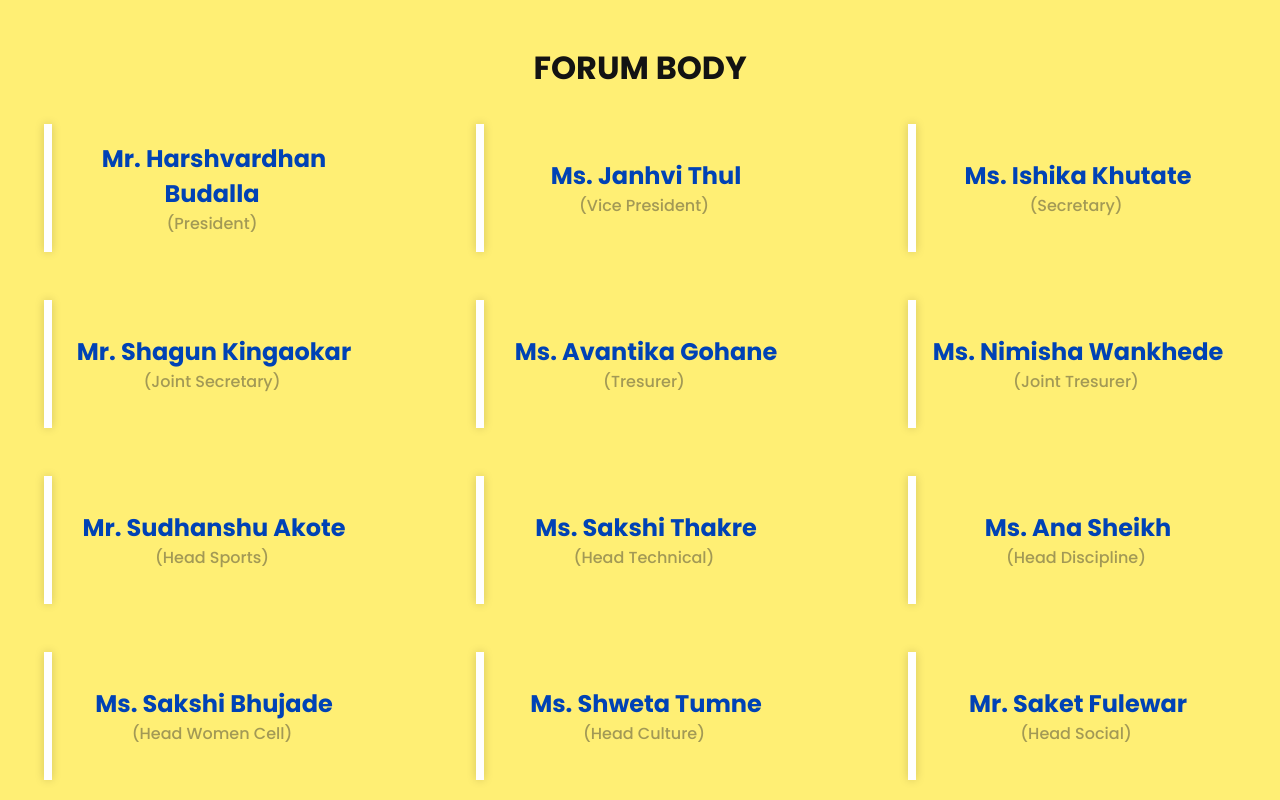
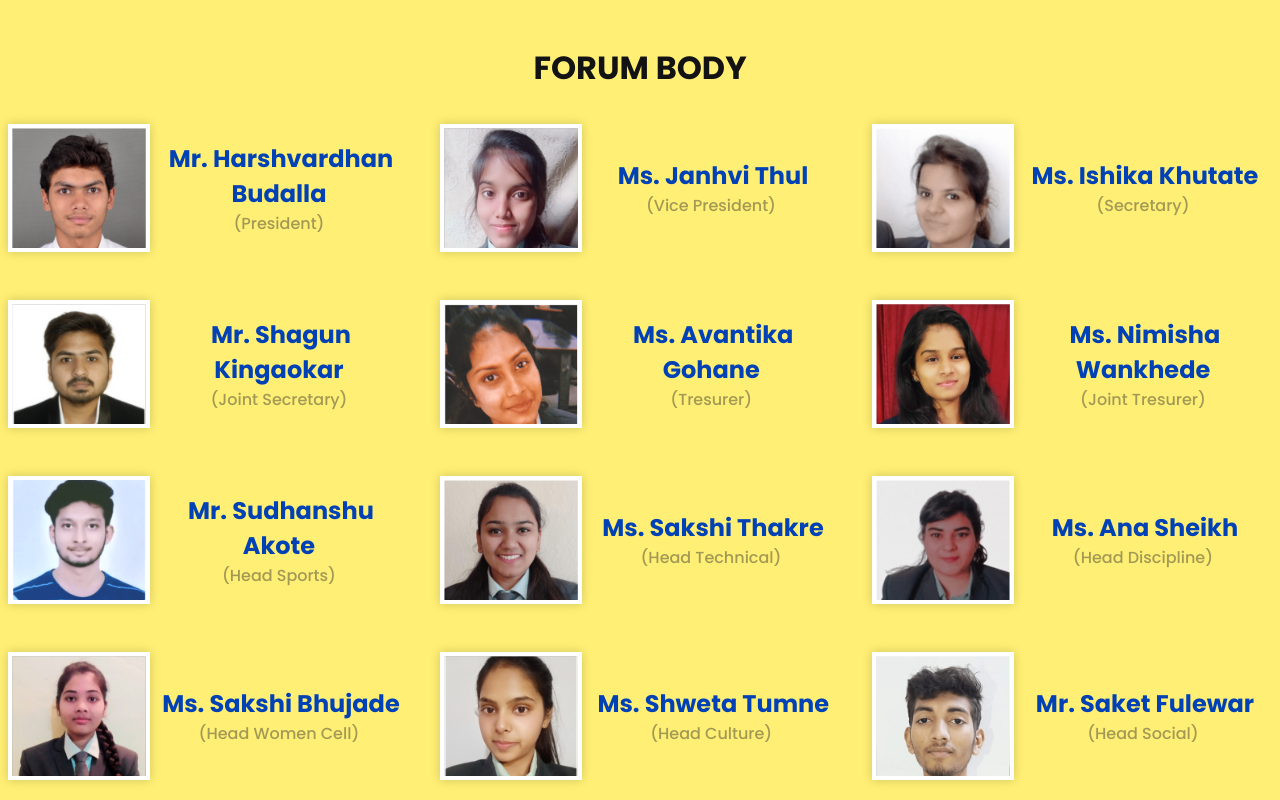
Before and after one commit to SaketFulewar/forumstacs, a plain HTML site: page index.html in a window 1280 px wide. Shown: the part 2440-3240 px from the top of the page. Drawn offline with Linux system fonts and the light colour scheme; the site is published under a folder, as on GitHub Pages, so addresses that start at the root find nothing.

Commit message:
Commit Third

```diff
--- a/index.html
+++ b/index.html
@@ -187,7 +187,7 @@
             <div class="dp-content">
                 <div class="dp-card flex justify-center align-center">
                     <div class="dp-img">
-                        <img src="/img/forumbody/p.png" alt="">
+                        <img src="img/forumbody/p.png" alt="">
                     </div>
                     <div class="about">
                         <h2>Mr. Harshvardhan Budalla</h2> <br>
@@ -197,7 +197,7 @@
 
                 <div class="dp-card flex justify-center align-center">
                     <div class="dp-img">
-                        <img src="/img/forumbody/vp.png" alt="">
+                        <img src="img/forumbody/vp.png" alt="">
                     </div>
                     <div class="about">
                         <h2>Ms. Janhvi Thul</h2> <br>
@@ -207,7 +207,7 @@
 
                 <div class="dp-card flex justify-center align-center">
                     <div class="dp-img">
-                        <img src="/img/forumbody/sec.png" alt="">
+                        <img src="img/forumbody/sec.png" alt="">
                     </div>
                     <div class="about">
                         <h2>Ms. Ishika Khutate</h2> <br>
@@ -217,7 +217,7 @@
 
                 <div class="dp-card flex justify-center align-center">
                     <div class="dp-img">
-                        <img src="/img/forumbody/jsec.png" alt="">
+                        <img src="img/forumbody/jsec.png" alt="">
                     </div>
                     <div class="about">
                         <h2>Mr. Shagun Kingaokar</h2> <br>
@@ -227,7 +227,7 @@
 
                 <div class="dp-card flex justify-center align-center">
                     <div class="dp-img">
-                        <img src="/img/forumbody/t.png" alt="">
+                        <img src="img/forumbody/t.png" alt="">
                     </div>
                     <div class="about">
                         <h2>Ms. Avantika Gohane</h2> <br>
@@ -237,7 +237,7 @@
 
                 <div class="dp-card flex justify-center align-center">
                     <div class="dp-img">
-                        <img src="/img/forumbody/jt.png" alt="">
+                        <img src="img/forumbody/jt.png" alt="">
                     </div>
                     <div class="about">
                         <h2>Ms. Nimisha Wankhede</h2> <br>
@@ -247,7 +247,7 @@
 
                 <div class="dp-card flex justify-center align-center">
                     <div class="dp-img">
-                        <img src="/img/forumbody/hp.png" alt="">
+                        <img src="img/forumbody/hp.png" alt="">
                     </div>
                     <div class="about">
                         <h2>Mr. Sudhanshu Akote
@@ -258,7 +258,7 @@
 
                 <div class="dp-card flex justify-center align-center">
                     <div class="dp-img">
-                        <img src="/img/forumbody/ht.png" alt="">
+                        <img src="img/forumbody/ht.png" alt="">
                     </div>
                     <div class="about">
                         <h2>Ms. Sakshi Thakre</h2> <br>
@@ -268,7 +268,7 @@
 
                 <div class="dp-card flex justify-center align-center">
                     <div class="dp-img">
-                        <img src="/img/forumbody/hd.png" alt="">
+                        <img src="img/forumbody/hd.png" alt="">
                     </div>
                     <div class="about">
                         <h2>Ms. Ana Sheikh</h2> <br>
@@ -278,7 +278,7 @@
 
                 <div class="dp-card flex justify-center align-center">
                     <div class="dp-img">
-                        <img src="/img/forumbody/hwc.png" alt="">
+                        <img src="img/forumbody/hwc.png" alt="">
                     </div>
                     <div class="about">
                         <h2>Ms. Sakshi Bhujade</h2> <br>
@@ -288,7 +288,7 @@
 
                 <div class="dp-card flex justify-center align-center">
                     <div class="dp-img">
-                        <img src="/img/forumbody/hc.png" alt="">
+                        <img src="img/forumbody/hc.png" alt="">
                     </div>
                     <div class="about">
                         <h2>Ms. Shweta Tumne</h2> <br>
@@ -298,7 +298,7 @@
 
                 <div class="dp-card flex justify-center align-center">
                     <div class="dp-img">
-                        <img src="/img/forumbody/hs.png" alt="">
+                        <img src="img/forumbody/hs.png" alt="">
                     </div>
                     <div class="about">
                         <h2>Mr. Saket Fulewar</h2> <br>
```
